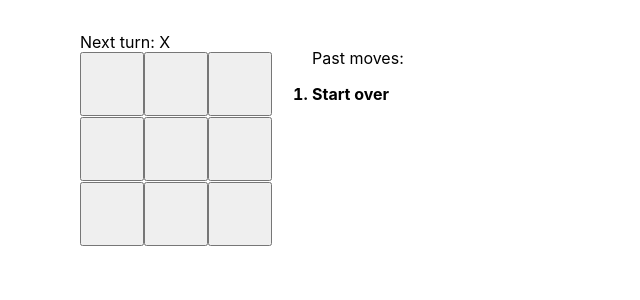
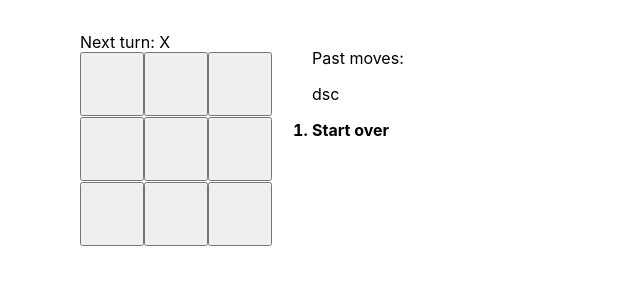
Before and after one commit to junaidahmed501/Tickty-tac-toe, a React (Create React App) app: page / in a window 1280 px wide. Shown: the top 300 px of the page, without its empty margins (0-640 px from the left). Built offline with nearby package versions, Linux system fonts and the light colour scheme.

Commit message:
Adds moves history sort toggle, two loops

```diff
--- a/src/App.js
+++ b/src/App.js
@@ -19,26 +19,27 @@ class Board extends React.Component {
         handleSquareClick={() => this.props.handleBoardClick(i)}/>
     )
   }
-  render() {
+
+  loopSquares() {
+    let rows = [];
+    for(let i=0; i<3; i++) {
+      let cols = [];
+      for (let j= i*3 ; j<= i*3+2; j++) {
+        cols.push(<div>{this.renderSquare(j)}</div>);
+      }
+      rows.push(
+        <div className='row'>{cols}</div>
+      )
+    }
     return (
       <div className='board'>
-        <div className='row'>
-          <div>{this.renderSquare(0)}</div>
-          <div>{this.renderSquare(1)}</div>
-          <div>{this.renderSquare(2)}</div>
-        </div>
-        <div className='row'>
-          <div>{this.renderSquare(3)}</div>
-          <div>{this.renderSquare(4)}</div>
-          <div>{this.renderSquare(5)}</div>
-        </div>
-        <div className='row'>
-          <div>{this.renderSquare(6)}</div>
-          <div>{this.renderSquare(7)}</div>
-          <div>{this.renderSquare(8)}</div>
-        </div>
+        {rows}
       </div>
-    )
+      );
+  }
+
+  render() {
+    return this.loopSquares()
   }
 }
 
@@ -53,6 +54,10 @@ class Game extends React.Component {
       ),
       stepNumber: 0,
       xIsNext: true,
+      moveHistory: {
+        asc: true,
+        history: null
+      }
     }
   }
 
@@ -91,18 +96,33 @@ class Game extends React.Component {
 
   getHistory() {
     const rowLen = this.state.history.length - 1;
-    return this.state.history.map((board, idx) => {
+    let moveHistory = this.state.history.map((board, idx) => {
       let col =  1 + board.latestMoveSquare % 3;
       let row =  1 + Math.floor(board.latestMoveSquare / 3);
       return <li
         key={idx}
         className={idx === rowLen ? 'bold-it': ''}
         onClick={() => this.goToMove(idx)}>{idx === 0 ? 'Start over': `Go to move ${idx} (${row}, ${col})`}</li>
+    });
+    return moveHistory;
+    // this.setState({
+    //   moveHistory: {
+    //     history: moveHistory
+    //   }
+    // });
+  }
+
+  toggleMoveHistory() {
+    this.setState({
+      moveHistory: {
+        asc: !this.state.moveHistory.asc
+      }
     })
   }
 
   render() {
     let boardData = this.state.history[this.state.stepNumber].squares;
+    let moves = this.getHistory();
     return (
       <div className="App">
         <div>
@@ -114,7 +134,8 @@ class Game extends React.Component {
           <div>
             <ol>
               <p>Past moves:</p>
-              {this.getHistory()}
+              <p onClick={() => this.toggleMoveHistory()}>{this.state.moveHistory.asc ? 'dsc' : 'asc'}</p>
+              {this.state.moveHistory.asc ? moves : moves.reverse()}
             </ol>
           </div>
         </div>
```
